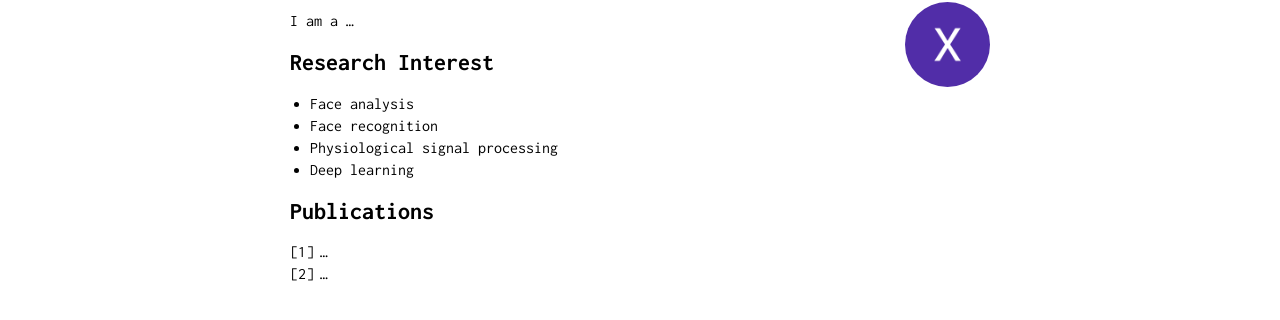
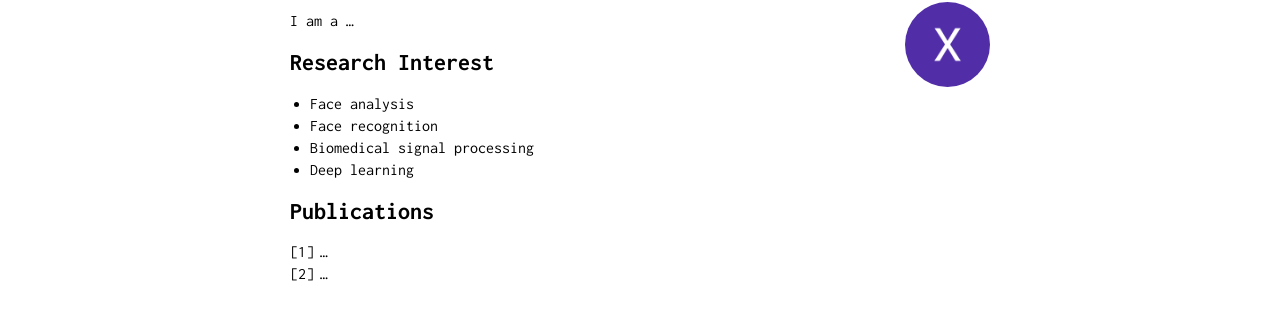
Before and after one commit to deepinx/deepinx.github.io, a Jekyll site: the page built from index.md, in a window 1280 px wide. Shown: the part 164-484 px from the top of the page. Built offline with Jekyll 4.4.1, drawn with Linux system fonts in a browser that asks for light colours; our own code applies the rules of GitHub Pages for plain Markdown files.

Commit message:
Update index.md

```diff
--- a/index.md
+++ b/index.md
@@ -12,7 +12,7 @@ I am a ...
 ## Research Interest
 - Face analysis
 - Face recognition
-- Physiological signal processing
+- Biomedical signal processing
 - Deep learning
 
 ## Publications
```
